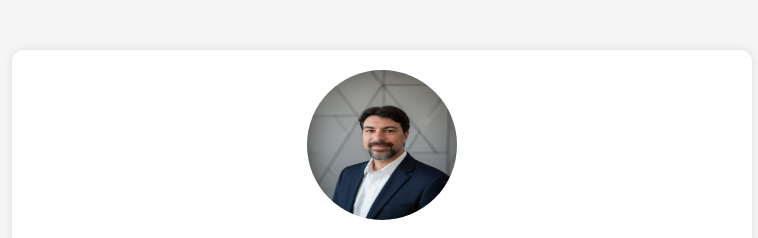
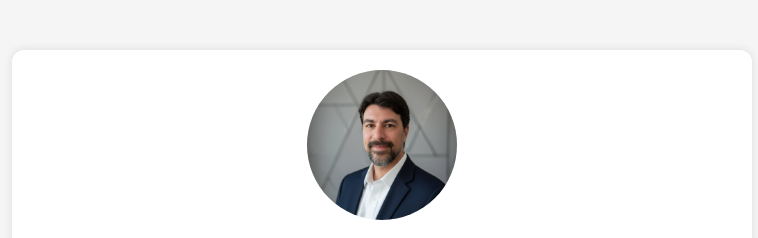
Before and after one commit to JBiddlecome/personal-website, a plain HTML site: page index.html in a window 1280 px wide. Shown: the top 238 px of the page, without its empty margins (258-1016 px from the left). Drawn offline with Linux system fonts and the light colour scheme.

Commit message:
Update style.css

```diff
--- a/style.css
+++ b/style.css
@@ -16,9 +16,11 @@ body {
 }
 
 .profile-pic {
-  width: 150px;
-  height: 150px;
-  border-radius: 50%;
+  width: 150px;           /* set the width only */
+  height: auto;           /* keeps correct proportions */
+  aspect-ratio: 1 / 1;    /* keeps it roughly square but prevents stretching */
+  object-fit: cover;      /* crops neatly if not perfectly square */
+  border-radius: 50%;     /* circular crop */
   display: block;
   margin: 0 auto 20px;
 }
```
